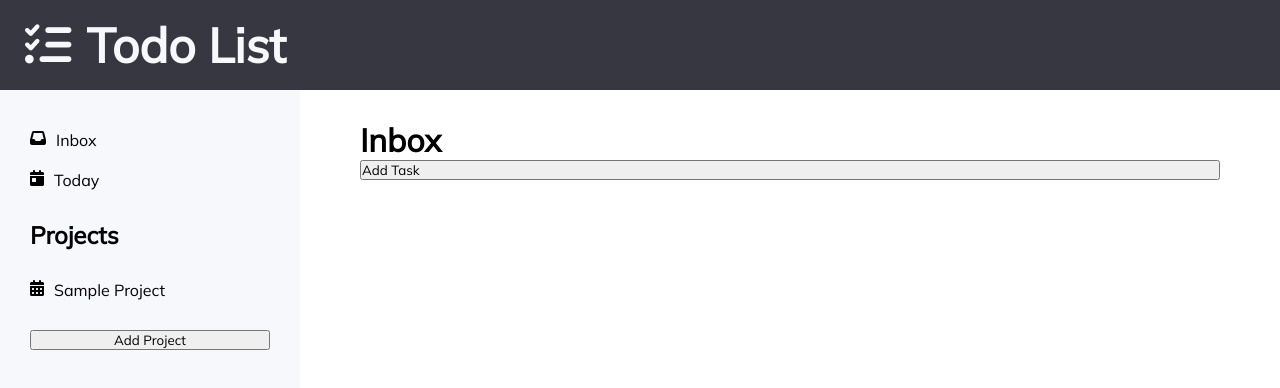
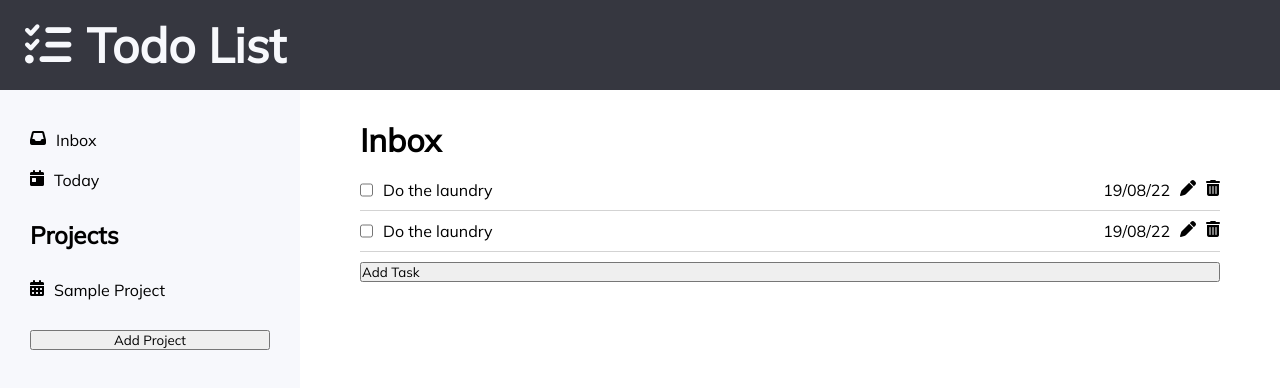
Before and after one commit to kmatic/todo-list, a plain HTML site: page index.html in a window 1280 px wide. Drawn offline with Linux system fonts and the light colour scheme.

Commit message:
add todo styling and template

```diff
--- a/index.html
+++ b/index.html
@@ -36,7 +36,31 @@
             <button class='create-project'>Add Project</button>
         </nav>
         <div class='todoContainer'>
-            <h1>Inbox</h1>
+            <h1 class='project-title'>Inbox</h1>
+            <div class='todo-list'>
+                <div class='todo-item'>
+                    <div class='todo-left-group'>
+                        <input type='checkbox'>
+                        <p>Do the laundry</p>
+                    </div>
+                    <div class='todo-right-group'>
+                        <p>19/08/22</p>
+                        <i class="fa-solid fa-pen"></i>
+                        <i class="fa-solid fa-trash-can"></i>
+                    </div>
+                </div>
+                <div class='todo-item'>
+                    <div class='todo-left-group'>
+                        <input type='checkbox'>
+                        <p>Do the laundry</p>
+                    </div>
+                    <div class='todo-right-group'>
+                        <p>19/08/22</p>
+                        <i class="fa-solid fa-pen"></i>
+                        <i class="fa-solid fa-trash-can"></i>
+                    </div>
+                </div>
+            </div>
             <button class='create-todo'>Add Task</button>
         </div>
     </main>
--- a/main.js
+++ b/main.js
@@ -1 +1 @@
-(()=>{const e=document.querySelector(".create-project"),t=document.querySelector(".create-todo");function c(e){e.classList.remove("show-modal")}e.addEventListener("click",(function(){const e=document.querySelector(".project-modal"),t=document.querySelectorAll(".close-button")[0];e.classList.add("show-modal"),t.addEventListener("click",(()=>{c(e)})),window.addEventListener("click",(t=>{t.target===e&&c(e)}))})),t.addEventListener("click",(function(){const e=document.querySelector(".todo-modal"),t=document.querySelectorAll(".close-button")[1];e.classList.add("show-modal"),t.addEventListener("click",(()=>{c(e)})),window.addEventListener("click",(t=>{t.target===e&&c(e)}))}))})();
+(()=>{"use strict";const e=document.querySelector(".create-project"),t=document.querySelector(".create-todo");function c(e){e.classList.remove("show-modal")}e.addEventListener("click",(function(){const e=document.querySelector(".project-modal"),t=document.querySelectorAll(".close-button")[0];e.classList.add("show-modal"),t.addEventListener("click",(()=>{c(e)})),window.addEventListener("click",(t=>{t.target===e&&c(e)}))})),t.addEventListener("click",(function(){const e=document.querySelector(".todo-modal"),t=document.querySelectorAll(".close-button")[1];e.classList.add("show-modal"),t.addEventListener("click",(()=>{c(e)})),window.addEventListener("click",(t=>{t.target===e&&c(e)}))}))})();
--- a/style.css
+++ b/style.css
@@ -63,6 +63,7 @@ body {
 
 .create-todo {
     display: flex;
+    margin-top: 10px;
 }
 
 /* modal  */
@@ -141,3 +142,23 @@ input, textarea {
     transform: scale(1.0);
     transition: visibility 0s linear 0s, opacity 0.25s 0s, transform 0.25s;
 }
+
+/* todo styling */
+
+.todo-item {
+    display: flex;
+    flex-direction: row;
+    justify-content: space-between;
+    border-bottom: 1px solid lightgray;
+    padding-bottom: 10px;
+    padding-top: 10px;
+}
+
+.todo-item>div {
+    display: flex;
+    gap: 10px;
+}
+
+.project-title {
+    padding-bottom: 10px;
+}
```
